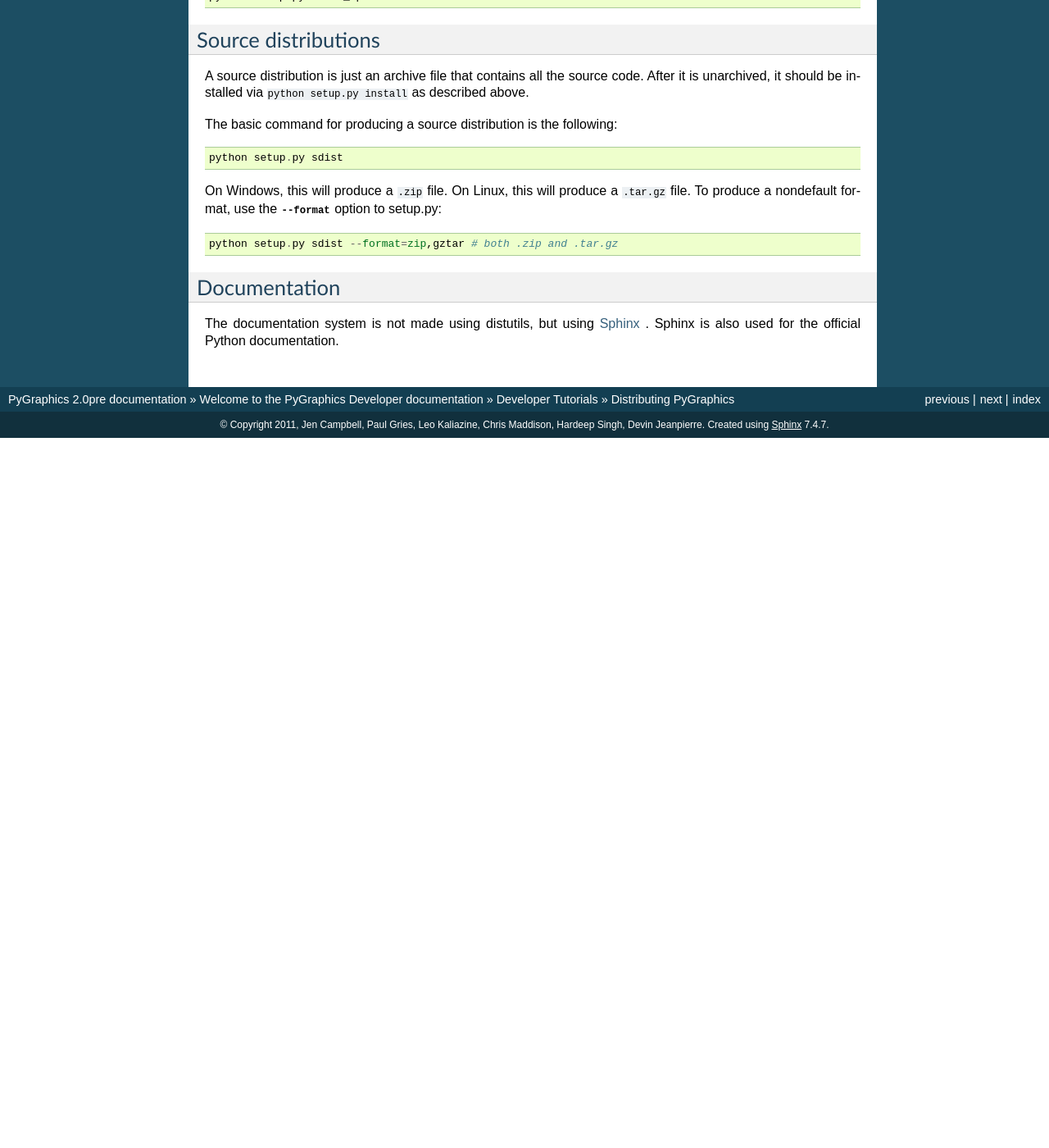
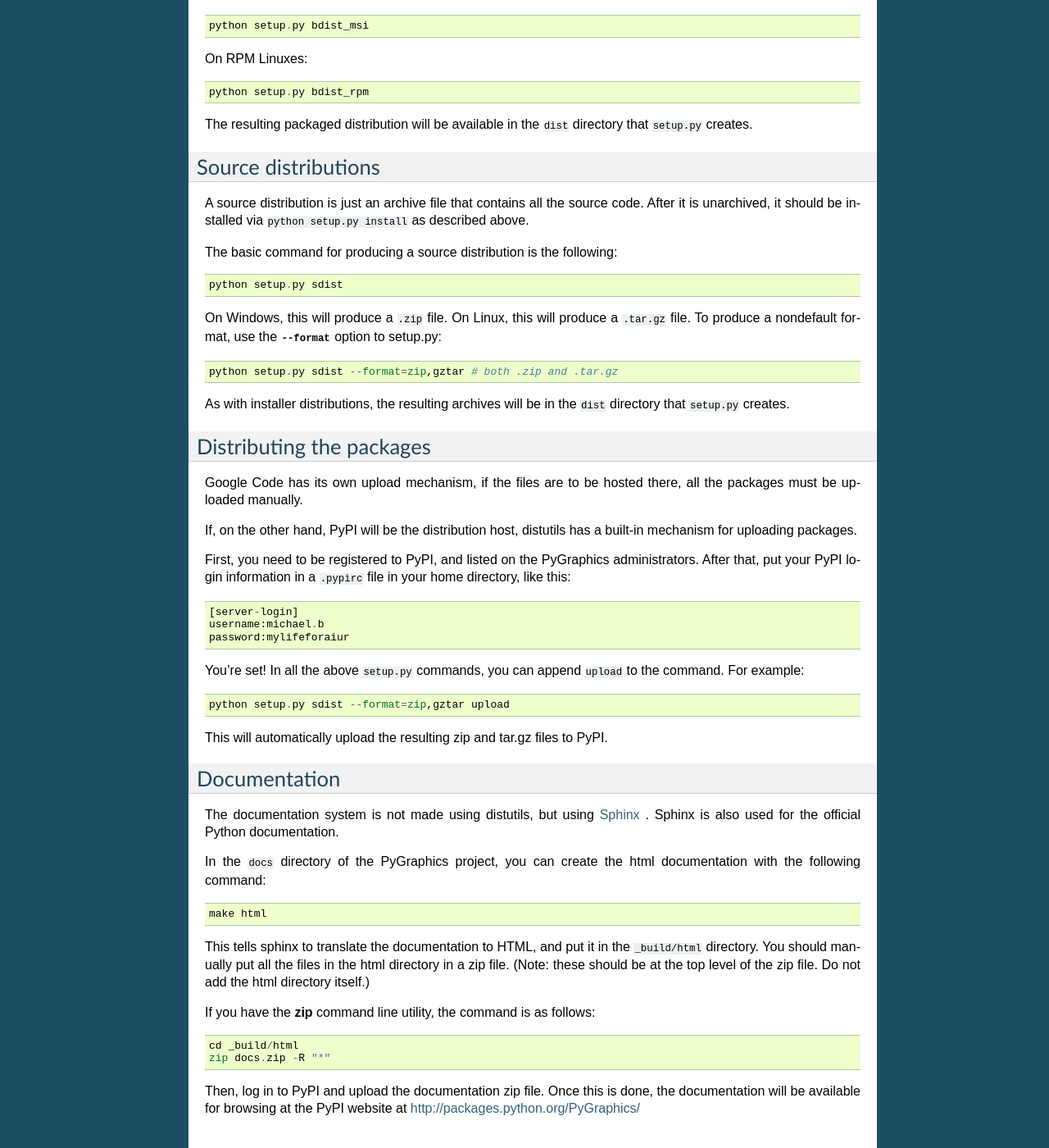
Before and after one commit to yuyutyrdinatry/pygraphics, a Sphinx documentation site: the page built from docs/developer/tutorials/uploading.rst, in a window 1280 px wide and 1400 px high, scrolled down 617 px. Shown: the whole window at 82% size. Built offline with Sphinx 7.4.7, drawn with Linux system fonts in a browser that asks for light colours; before the commit the page ends 1151 px from its top, so only the background shows below that; some of the changed text lies outside the part shown.

Commit message:
updated docs to include more redistribution info; fixed AMP tutorial

```diff
--- a/docs/developer/tutorials/uploading.rst
+++ b/docs/developer/tutorials/uploading.rst
@@ -18,6 +18,13 @@ For more information on producing distributions, confer with the distutils
 documentation on
 `distribution <http://docs.python.org/distutils/builtdist.html>`_
 
+Versioning
+==========
+
+Before creating a release distributable, be sure to update the versions.
+Version numbers can be found in ``setup.py`` and ``docs/conf.py``.
+Update them as appropriate for the release.
+
 Installers
 ==========
 
@@ -34,6 +41,9 @@ On windows::
 On RPM Linuxes::
 
     python setup.py bdist_rpm
+
+The resulting packaged distribution will be available in the ``dist`` directory
+that ``setup.py`` creates.
 
 Source distributions
 ====================
@@ -52,8 +62,32 @@ option to setup.py::
 
     python setup.py sdist --format=zip,gztar # both .zip and .tar.gz
 
-.. Distributing the packates
-   =========================
+As with installer distributions, the resulting archives will be in the ``dist``
+directory that ``setup.py`` creates.
+
+Distributing the packages
+=========================
+
+Google Code has its own upload mechanism, if the files are to be hosted there,
+all the packages must be uploaded manually.
+
+If, on the other hand, PyPI will be the distribution host, distutils has a
+built-in mechanism for uploading packages.
+
+First, you need to be registered to PyPI, and listed on the PyGraphics
+administrators. After that, put your PyPI login information in a
+``.pypirc`` file in your home directory, like this::
+
+    [server-login]
+    username:michael.b
+    password:mylifeforaiur
+
+You're set! In all the above ``setup.py`` commands, you can append ``upload``
+to the command. For example::
+
+    python setup.py sdist --format=zip,gztar upload
+
+This will automatically upload the resulting zip and tar.gz files to PyPI.
 
 Documentation
 =============
@@ -62,4 +96,21 @@ The documentation system is not made using distutils, but using
 `Sphinx <http://sphinx.pocoo.org/>`_ . Sphinx is also used for the official
 Python documentation.
 
-.. todo:: how-to
+In the ``docs`` directory of the PyGraphics project, you can create the html
+documentation with the following command::
+
+    make html
+
+This tells sphinx to translate the documentation to HTML, and put it in the
+``_build/html`` directory. You should manually put all the files in the html
+directory in a zip file. (Note: these should be at the top level of the zip
+file. Do not add the html directory itself.)
+
+If you have the :command:`zip` command line utility, the command is as follows::
+
+    cd _build/html
+    zip docs.zip -R "*"
+
+Then, log in to PyPI and upload the documentation zip file.
+Once this is done, the documentation will be available for browsing at the
+PyPI website at http://packages.python.org/PyGraphics/
```
Also changed, not shown: docs/_static/say_example.png (added).
